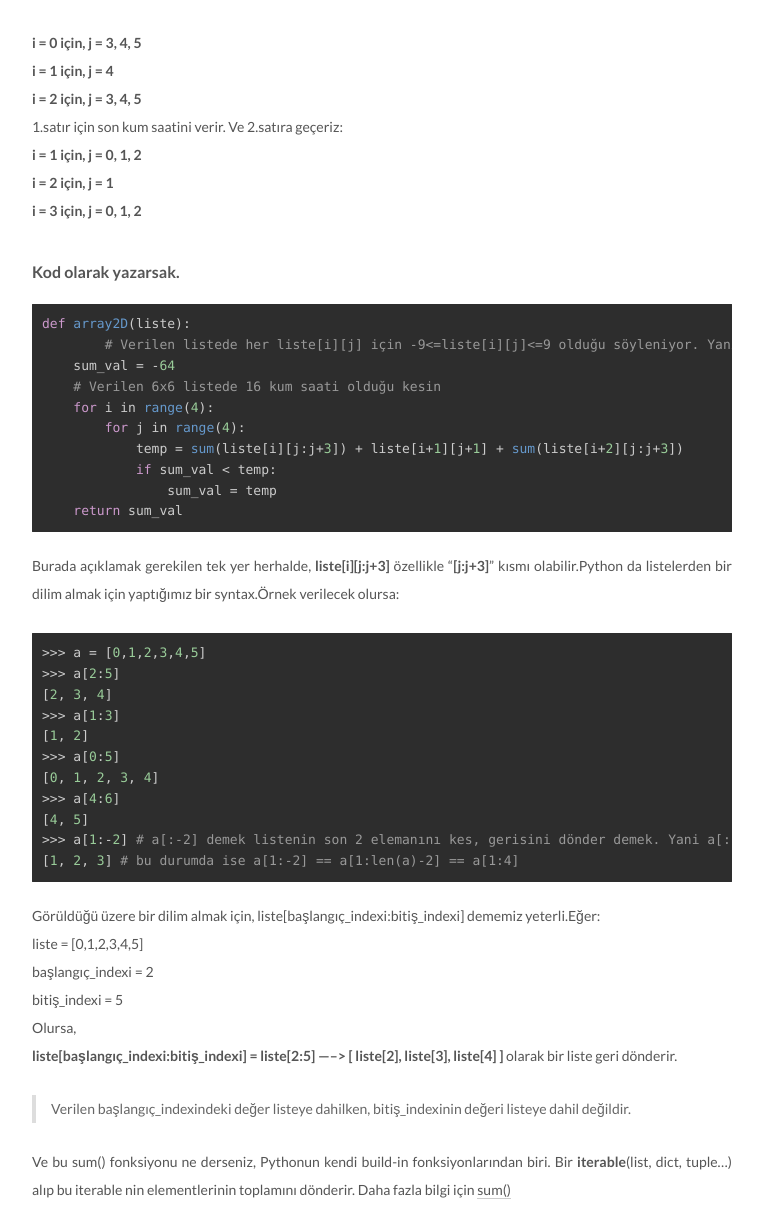
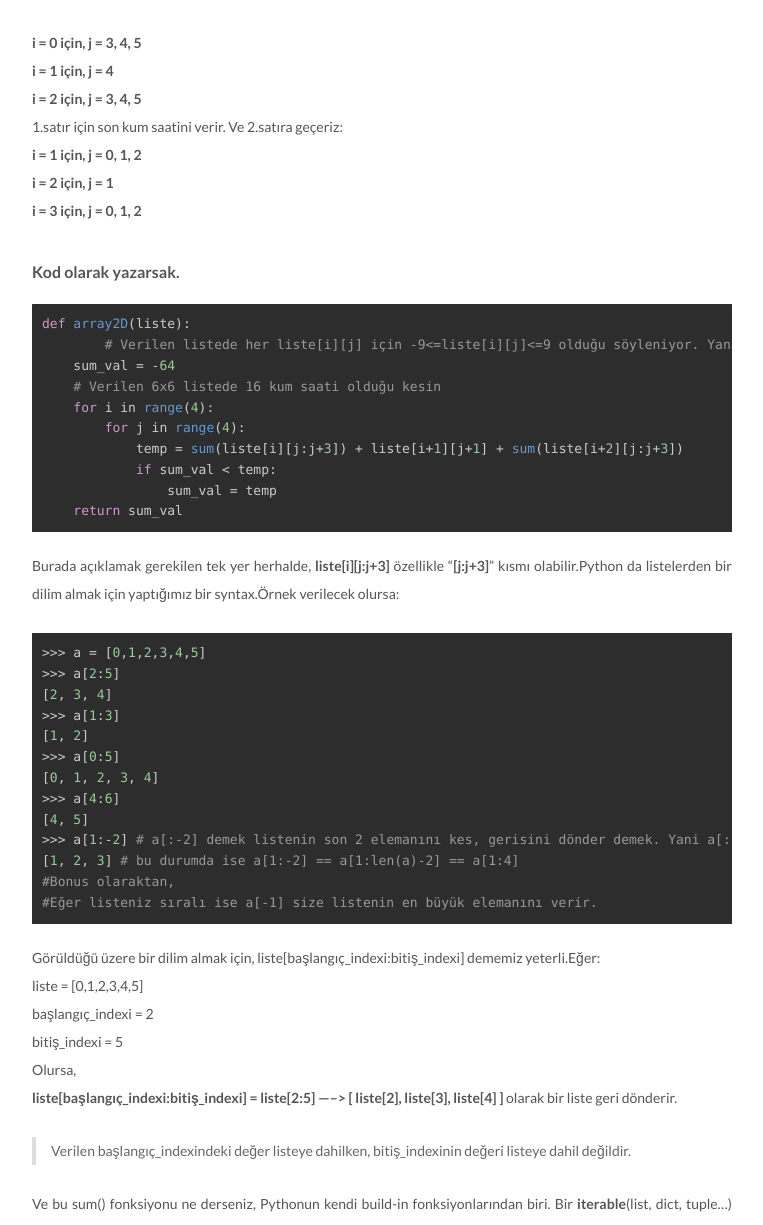
Before and after one commit to sergenp/sergenp.github.io, a Jekyll site: the page built from _posts/2018-05-05-hackerrank-2darr.md, in a window 1280 px wide, cut to the strip 2234-3459 px from the top of the page. Shown: the whole strip, without its empty margins (258-1021 px from the left). Built offline with Jekyll 4.4.1, drawn with Linux system fonts in a browser that asks for light colours; a script that is not in the unit is left out.

Commit message:
Update 2018-05-05-hackerrank-2darr.md

```diff
--- a/_posts/2018-05-05-hackerrank-2darr.md
+++ b/_posts/2018-05-05-hackerrank-2darr.md
@@ -123,6 +123,8 @@ Burada açıklamak gerekilen tek yer herhalde, **liste[i][j:j+3]** özellikle "*
 [4, 5]
 >>> a[1:-2] # a[:-2] demek listenin son 2 elemanını kes, gerisini dönder demek. Yani a[:-2] == a[0:len(a) - 2]
 [1, 2, 3] # bu durumda ise a[1:-2] == a[1:len(a)-2] == a[1:4]
+#Bonus olaraktan,
+#Eğer listeniz sıralı ise a[-1] size listenin en büyük elemanını verir.
 {% endhighlight %}
 
 Görüldüğü üzere bir dilim almak için, liste[başlangıç_indexi:bitiş_indexi] dememiz yeterli.Eğer:
```
